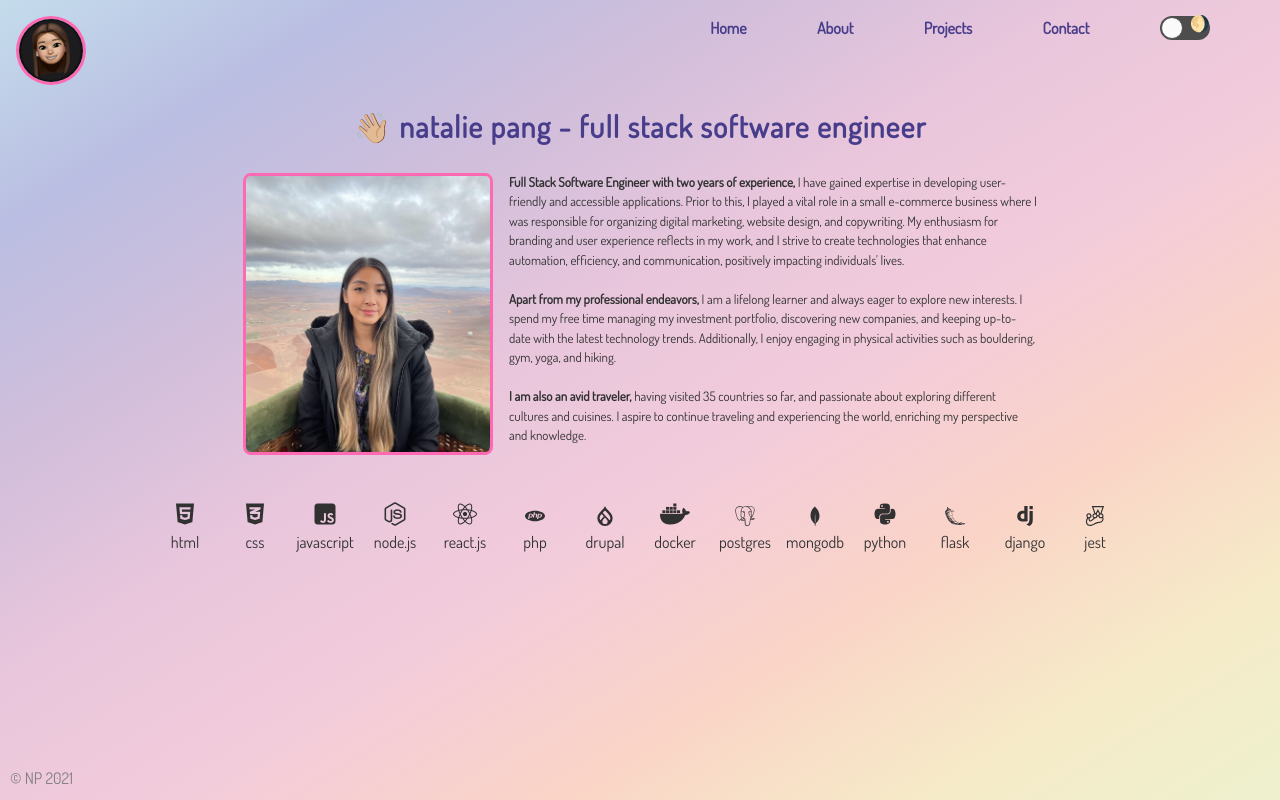
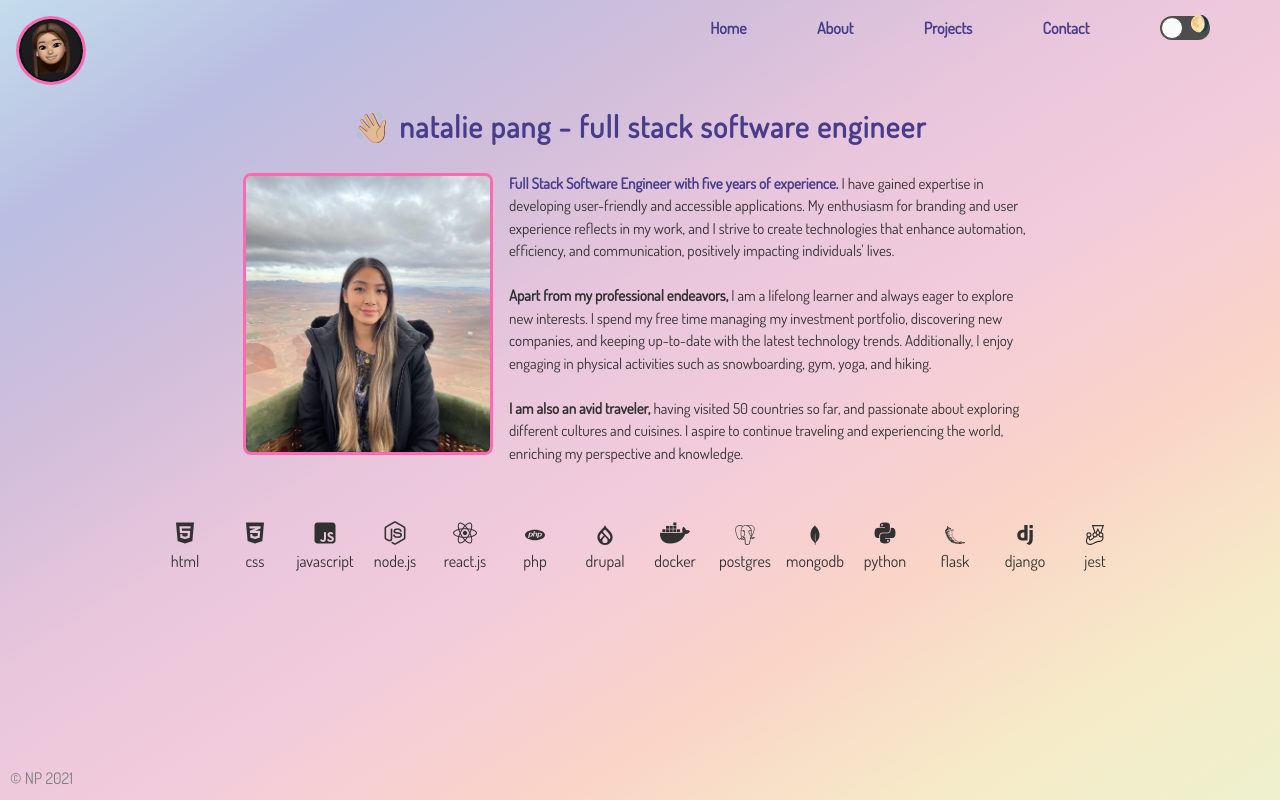
Before and after one commit to natbibi/my-portfolio, a React app: page /about in a window 1280 px wide. Built offline with nearby package versions, Linux system fonts and the light colour scheme.

Commit message:
update contact card text colours, update about me text

```diff
--- a/src/components/ContactMe/style.css
+++ b/src/components/ContactMe/style.css
@@ -114,7 +114,7 @@
     margin: 0;
     padding: 0;
     text-align: center;
-    color: #414141;
+    color: var(--text-color);
 }
 
 .container .card .face.face2 .content h3 {
@@ -123,12 +123,12 @@
     /* color: #fff; */
     font-size: 24px;
     text-align: center;
-    color: #414141;
+    color: var(--text-color);
 }
 
 .container a {
     text-decoration: none;
-    color: #414141;
+    color: var(--text-color);
 }
 
 @media only screen and (max-width: 800px) {
--- a/src/pages/About/index.js
+++ b/src/pages/About/index.js
@@ -8,11 +8,11 @@ const About = () =>
             <h1>👋🏼 natalie pang - full stack software engineer</h1>
             <div style={{ display: "flex", justifyContent: "center", alignItems: "flex-start"}}>
                 <img src={selfie} alt="selfie of Natalie" className="img-selfie" />
-                <p style={{ width: "50%", fontSize: "13px" }}><strong>Full Stack Software Engineer with two years of experience,</strong> I have gained expertise in developing user-friendly and accessible applications. Prior to this, I played a vital role in a small e-commerce business where I was responsible for organizing digital marketing, website design, and copywriting. My enthusiasm for branding and user experience reflects in my work, and I strive to create technologies that enhance automation, efficiency, and communication, positively impacting individuals' lives.
+                <p style={{ width: "50%", fontSize: "15px" }}><strong className="highlight"> Full Stack Software Engineer with five years of experience.</strong> I have gained expertise in developing user-friendly and accessible applications. My enthusiasm for branding and user experience reflects in my work, and I strive to create technologies that enhance automation, efficiency, and communication, positively impacting individuals' lives.
                 <br></br> <br></br>
-                <strong>Apart from my professional endeavors,</strong> I am a lifelong learner and always eager to explore new interests. I spend my free time managing my investment portfolio, discovering new companies, and keeping up-to-date with the latest technology trends. Additionally, I enjoy engaging in physical activities such as bouldering, gym, yoga, and hiking.
+                <strong>Apart from my professional endeavors,</strong> I am a lifelong learner and always eager to explore new interests. I spend my free time managing my investment portfolio, discovering new companies, and keeping up-to-date with the latest technology trends. Additionally, I enjoy engaging in physical activities such as snowboarding, gym, yoga, and hiking.
                 <br></br> <br></br>
-                <strong>I am also an avid traveler,</strong> having visited 35 countries so far, and passionate about exploring different cultures and cuisines. I aspire to continue traveling and experiencing the world, enriching my perspective and knowledge.
+                <strong>I am also an avid traveler,</strong> having visited 50 countries so far, and passionate about exploring different cultures and cuisines. I aspire to continue traveling and experiencing the world, enriching my perspective and knowledge.
                 </p>
             </div>
         </header>
--- a/src/style.css
+++ b/src/style.css
@@ -188,6 +188,9 @@ p.project-technologies {
   padding-right: 12px;
   color: var(--text-color);
 }
+strong.highlight {
+  color: var(--heading-color);
+}
 
 .project-img {
   max-width: 600px;
```
Also changed, not shown: 1 other file (tests, documents, lock files or other folders).
